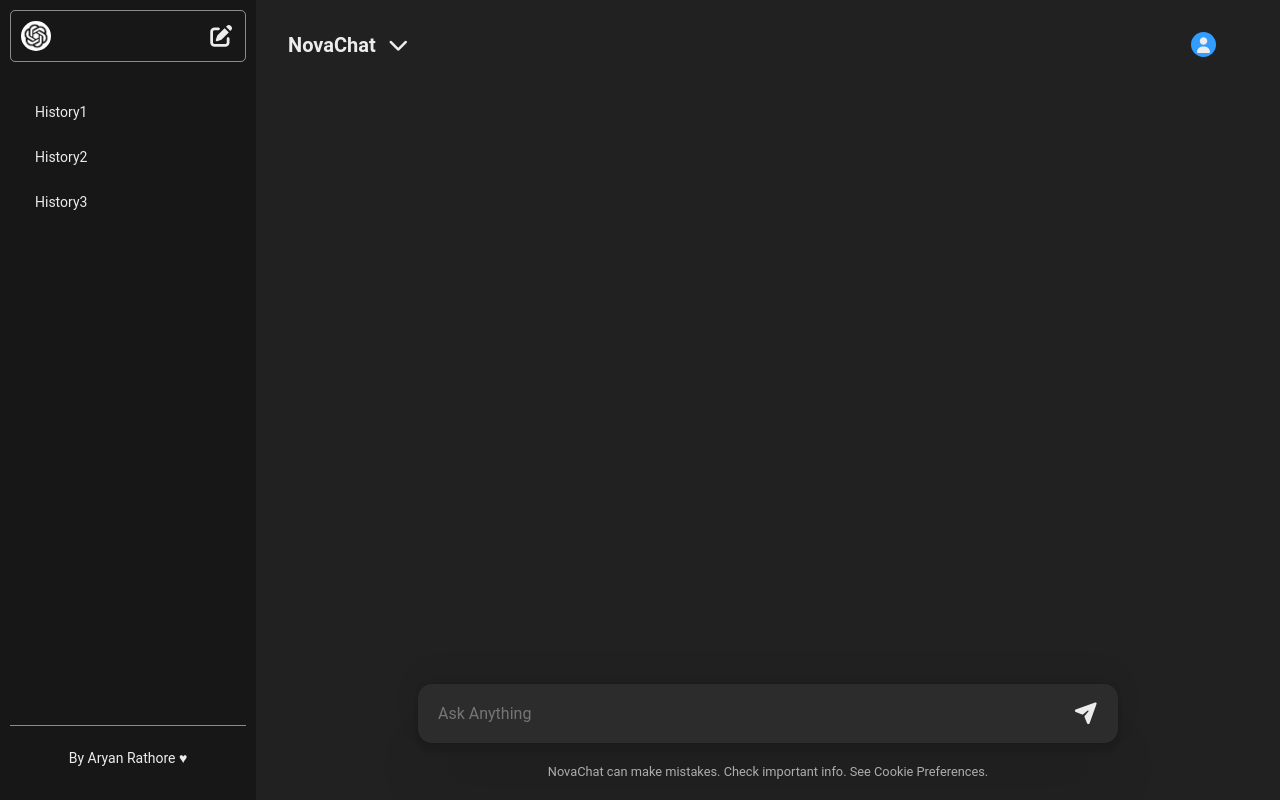
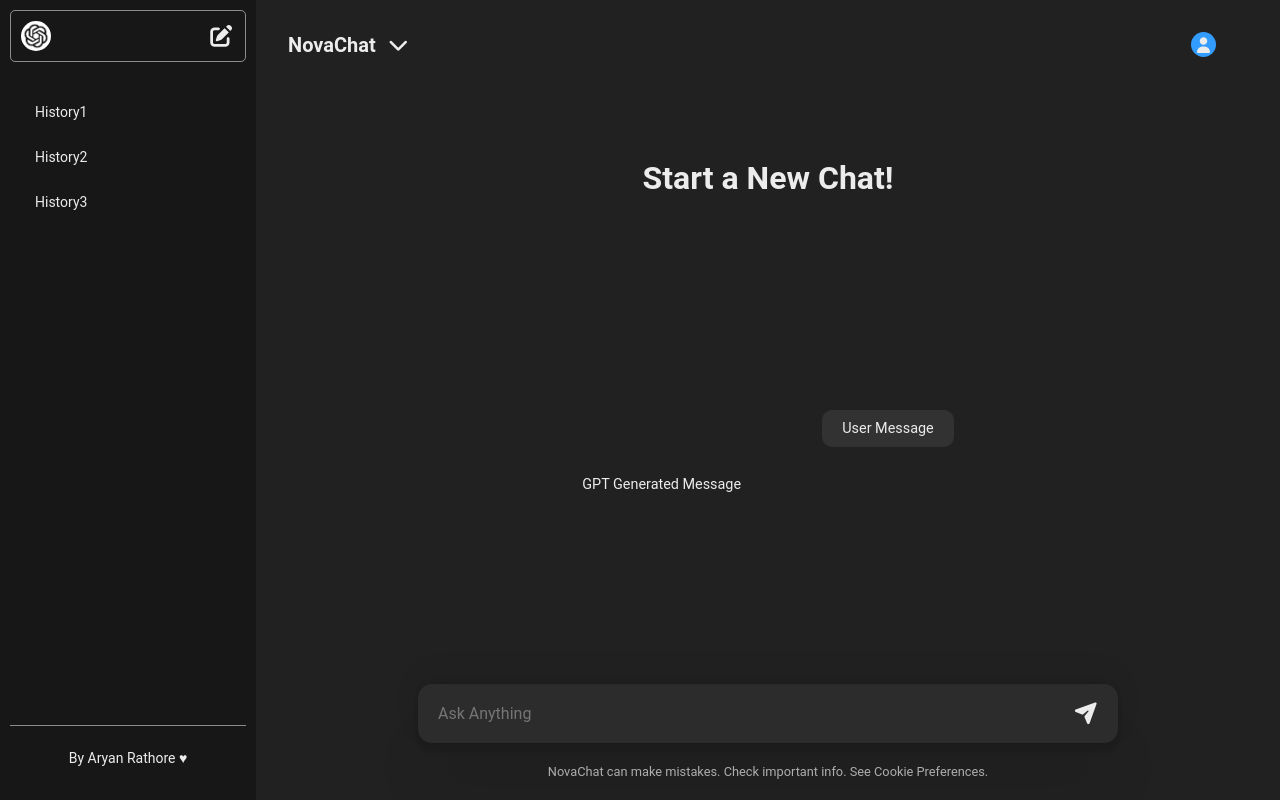
Before and after one commit to Aryan-Rathore92/NovaChat_Project, a React (Vite) app in the folder Frontend/: page / in a window 1280 px wide. Built offline with nearby package versions, Linux system fonts and the light colour scheme.

Commit message:
make chat and loader

```diff
--- a/Frontend/package.json
+++ b/Frontend/package.json
@@ -12,6 +12,7 @@
   "dependencies": {
     "react": "^19.2.8",
     "react-dom": "^19.2.8",
+    "react-spinners": "^0.17.0",
     "uuid": "^14.0.1"
   },
   "devDependencies": {
--- a/Frontend/src/App.jsx
+++ b/Frontend/src/App.jsx
@@ -9,12 +9,16 @@
   const [prompt, setPrompt] = useState("");
   const [reply, setReply] = useState(null);
   const [currThreadId, setCurrThreadId] = useState(uuidv1());
+  const [prevChats, setPrevChats] = useState([]);
+  const [newChat, setNewChat] = useState(true);
 
 
   const providerValues = {
     prompt, setPrompt,
     reply, setReply,
-    currThreadId, setCurrThreadId
+    currThreadId, setCurrThreadId,
+    newChat, setNewChat,
+    prevChats, setPrevChats
   };// Passing Values
 
   return (
--- a/Frontend/src/Chat.css
+++ b/Frontend/src/Chat.css
@@ -0,0 +1,25 @@
+.chats{
+   max-width: 700px;
+   overflow-y: scroll;
+   padding: 8rem;
+}
+.userDiv{
+   display: flex;
+   justify-content: flex-end;
+   font-size: 0.9rem;
+}
+.gptDiv{
+   text-align: left;
+   font-size: 0.9rem;
+}
+.userMessage{
+      background-color: #323232;
+      padding: 10px 20px;
+      border-radius: 10px;
+      margin-left: 15rem;
+      max-width: 500px;
+      width: fit-content;
+}
+.gptMessage{
+
+}
--- a/Frontend/src/Chat.jsx
+++ b/Frontend/src/Chat.jsx
@@ -1,10 +1,25 @@
 import React from 'react'
 import './Chat.css'
+import { useContext } from 'react';
+import { MyContext } from './MyContext';
 function Chat() {
+       const {newChat, prevChats} = useContext(MyContext);
   return (
-    <div>
-
-    </div>
+    <>
+     {newChat && <h1>Start a New Chat!</h1>}
+      <div className="chats">
+          <div className="userDiv">
+            <p className="userMessage">
+                User Message
+            </p>
+          </div>
+          <div className="gptDiv">
+            <p className="gptMessage">
+               GPT Generated Message
+            </p>
+          </div>
+      </div>
+    </>
   )
 }
 
--- a/Frontend/src/ChatWindow.jsx
+++ b/Frontend/src/ChatWindow.jsx
@@ -1,14 +1,16 @@
-import React, { useContext } from 'react'
+import React, { useContext, useState } from 'react'
 import './ChatWindow.css'
 import Chat from './Chat.jsx'
-import { MyContext } from './MyContext.jsx'
+import { MyContext } from './MyContext.jsx';
+import {ScaleLoader} from 'react-spinners'
 
 function ChatWindow() {
 
   const {prompt, reply, setPrompt, setReply, currThreadId} = useContext(MyContext);
-
+  const [loading, setLoading] = useState(false);
 
   const getReply = async ()=>{
+            setLoading(true);
               const options = {
                 method: "POST",
                 headers: {
@@ -24,11 +26,12 @@
                 const response = await fetch("http://localhost:8080/api/chat", options);
                 const res = await response.json();
                 console.log(res);
-
+                setReply(res.reply);
               } catch (error) {
                 console.log(error);
               }
               console.log("message:", prompt, "threadId:", currThreadId);
+              setLoading(false);
   }
   return (
     <div className='chatwindow'>
@@ -41,11 +44,15 @@
 
       <Chat/>
 
+      <ScaleLoader color='#fff' loading={loading}>
+      </ScaleLoader>
+
       <div className="chatInput">
          <div className="inputBox">
            <input type="text"  placeholder='Ask Anything'
              value={prompt}
              onChange={(e)=>setPrompt(e.target.value)}
+             onKeyDown={(e)=> e.key=="Enter"? getReply():""}
            />
            <div id="submit" onClick={getReply}><i class="fa-solid fa-paper-plane"></i></div>
          </div>
```
Also changed, not shown: 1 other file (tests, documents, lock files or other folders).
